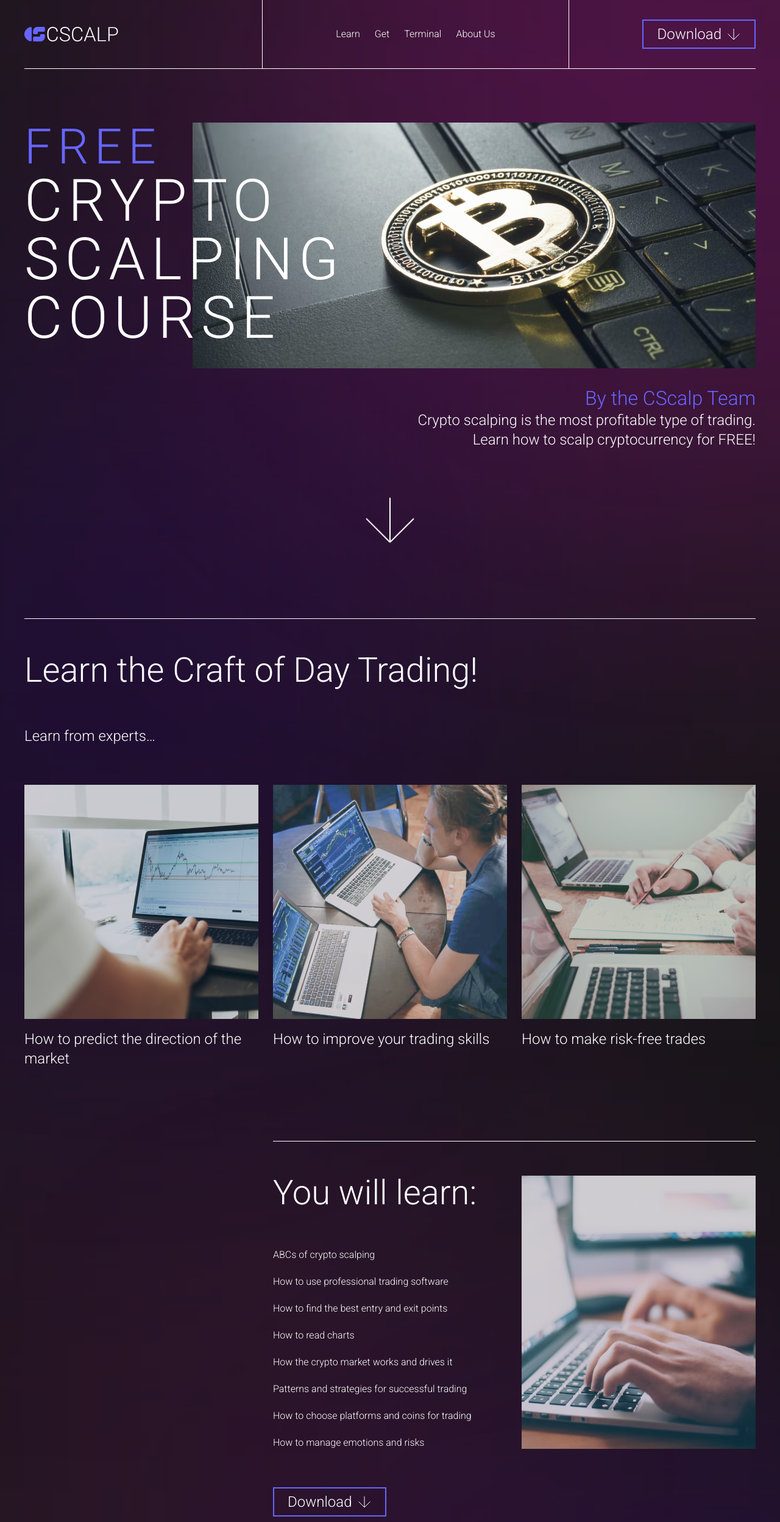
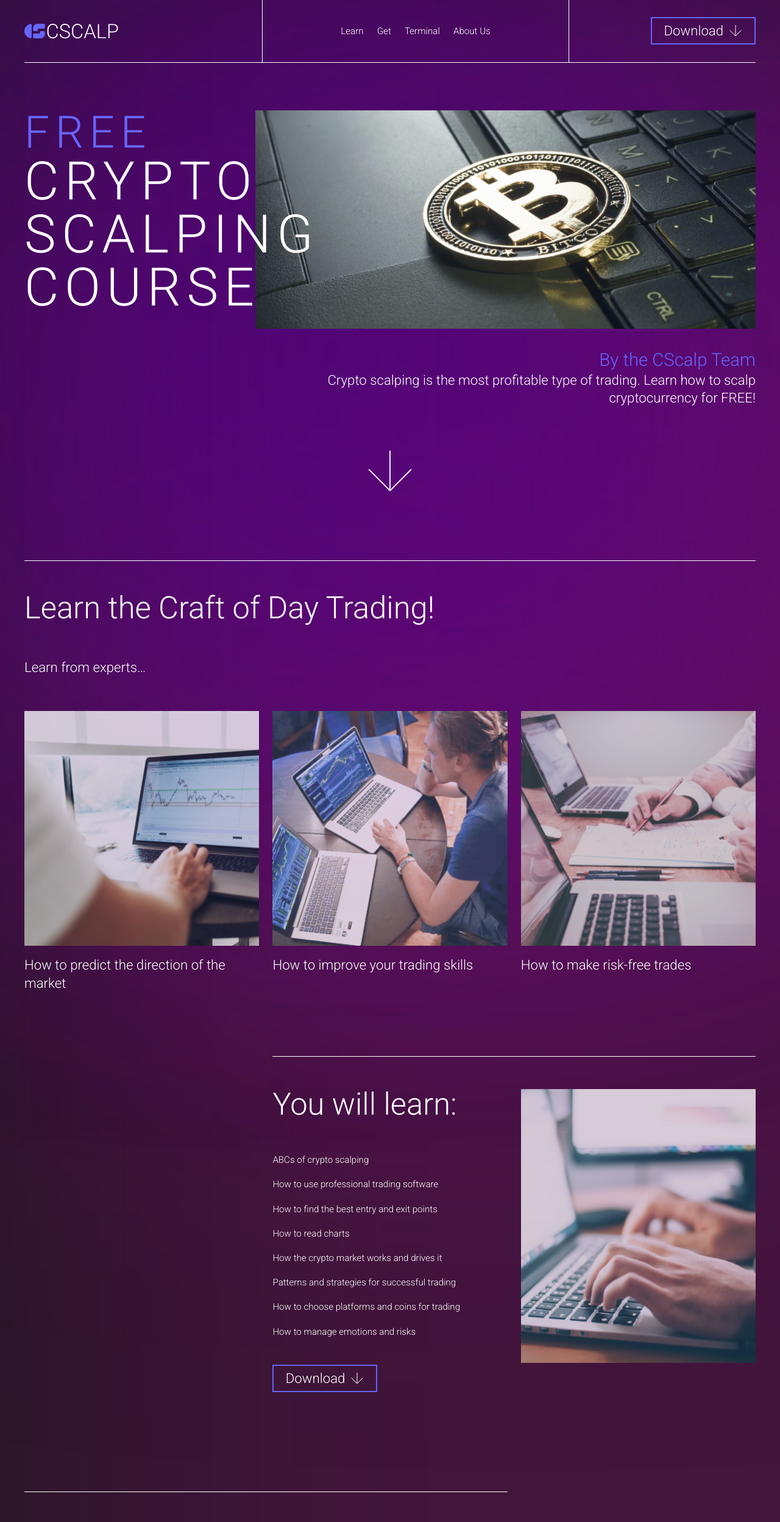
Before and after one commit to noctua815/cscalp, a website built with Parcel: page src/index.html in a window 1280 px wide. Shown: the top 2496 px of the page at 61% size. Built offline with nearby package versions, Linux system fonts and the light colour scheme.

Commit message:
Adaptivity

```diff
--- a/src/styles/_mixins.scss
+++ b/src/styles/_mixins.scss
@@ -5,8 +5,15 @@
   @return calc($val / $basefontSize) + rem;
 }
 
-@function valueByWidth($val) {
+@function value-by-width($val) {
   @return calc($val / $layoutWidth * 100) + vw;
+}
+
+@function clamp-calc($min-width, $max-width, $size-at-min-width, $size-at-max-width) {
+  $slope: ($size-at-max-width - $size-at-min-width) / ($max-width - $min-width);
+  $y-axis-intersection: -1 * $min-width * $slope + $size-at-min-width;
+  $return-value: clamp(#{$size-at-min-width}, #{$y-axis-intersection} + #{$slope} * 100vw, #{$size-at-max-width});
+  @return $return-value;
 }
 
 @mixin placeholder {
@@ -41,25 +48,10 @@
   overflow: hidden;
 }
 
-@mixin scrollbars($size, $foreground-color, $background-color: mix($foreground-color, white,  50%)) {
-  // For Google Chrome
-  &::-webkit-scrollbar {
-    width:  $size;
-    height: $size;
-  }
+@mixin for-table {
+  @media (max-width: $tablet) { @content; }
+}
 
-  &::-webkit-scrollbar-thumb {
-    background: $foreground-color;
-    border-radius: 4px;
-  }
-
-  &::-webkit-scrollbar-track {
-    background: $background-color;
-  }
-
-  // For Internet Explorer
-  body {
-    scrollbar-face-color: $foreground-color;
-    scrollbar-track-color: $background-color;
-  }
+@mixin for-mobile {
+  @media (max-width: $mobile) { @content; }
 }
--- a/src/styles/_variables.scss
+++ b/src/styles/_variables.scss
@@ -23,12 +23,5 @@
 
 // OTHER
 
-//$base-border-radius: 16px;
-//$big-border-radius: 24px;
-//$phone: 480px;
-//$big-phone: 640px;
-//$small-tablet: 768px;
-//$tablet: 960px;
-//$desktop: 1152px;
-//$big-desktop: 1560px;
-//$max-layout: 1680px;
+$tablet: 800px; // 720
+$mobile: 500px; // 390
--- a/src/styles/base/_layout.scss
+++ b/src/styles/base/_layout.scss
@@ -96,6 +96,16 @@
   height: 24px;
   background: url("../images/logo.svg") no-repeat center/contain;
   transition: opacity .25s;
+
+  @include for-table {
+    width: 108px;
+    height: 16px;
+  }
+
+  @include for-mobile {
+    width: 82px;
+    height: 12px;
+  }
 }
 
 .header {
@@ -103,19 +113,30 @@
     display: flex;
     align-items: stretch;
     justify-content: space-around;
-    min-height: 112px;
     border-bottom: 1px solid $color-light;
+
+    @include for-mobile {
+      flex-wrap: wrap;
+      border: none;
+    }
 
     & > div {
       display: flex;
       align-items: center;
-      //flex: 1;
-      padding: 32px 0;
+      padding: clamp-calc(720px, 1440px, 16px, 32px) 0;
     }
   }
 
   &__left {
     width: 32.5%;
+
+    @include for-table {
+      width: 24%;
+    }
+
+    @include for-mobile {
+      width: 37%;
+    }
   }
 
   &__center {
@@ -123,6 +144,17 @@
     justify-content: center;
     border-left: 1px solid $color-light;
     border-right: 1px solid $color-light;
+
+    @include for-table {
+      width: 50%;
+    }
+
+    @include for-mobile {
+      border-right: none;
+      width: auto;
+      flex: 1;
+      justify-content: flex-end;
+    }
 
     a {
       display: block;
@@ -134,19 +166,37 @@
     width: 25.5%;
     justify-self: end;
     justify-content: flex-end;
+
+    @include for-mobile {
+      width: 100%;
+      border-top: 1px solid $color-light;
+      justify-content: center;
+      padding: 14px 0 !important;
+    }
   }
 }
 
 .menu {
   display: flex;
-  gap: 24px;
+  gap: clamp-calc(720px, 1440px, 16px, 24px);
+
+  a {
+    font-size: clamp-calc(720px, 1440px, 12px, 16px);
+
+    @include for-mobile {
+      font-size: 10px;
+    }
+  }
 }
 
 .btn {
   position: relative;
   display: inline-flex;
   align-items: center;
-  padding: 8px 26px 8px 24px;
+  padding-top: 8px;
+  padding-bottom: 8px;
+  padding-left: clamp-calc(720px, 1440px, 12px, 24px);
+  padding-right: clamp-calc(720px, 1440px, 12px, 26px);
   cursor: pointer;
   user-select: none;
 
@@ -170,8 +220,8 @@
 
   &__text {
     margin-right: 10px;
-    font-size: 24px;
-    line-height: 32px;
+    font-size: clamp-calc(720px, 1440px, 16px, 24px);
+    line-height: clamp-calc(720px, 1440px, 18px, 32px);
   }
 
   &__icon {
@@ -182,7 +232,12 @@
 }
 
 .hero {
-  padding: 88px 0 130px;
+  padding-top: clamp-calc(720px, 1440px, 44px, 88px);
+  padding-bottom: clamp-calc(720px, 1440px, 80px, 130px);
+
+  @include for-mobile {
+    padding: 32px 0 70px;
+  }
 
   &__wr {
     position: relative;
@@ -193,17 +248,17 @@
     z-index: 1;
     display: flex;
     flex-direction: column;
-    margin-bottom: 67px;
+    margin-bottom: value-by-width(67);
   }
 
   &__title {
-    margin-bottom: 64px;
+    margin-bottom: value-by-width(64);
     text-transform: uppercase;
   }
 
   &__descr {
     align-self: flex-end;
-    max-width: 560px;
+    width: value-by-width(792);
     text-align: right;
   }
 
@@ -212,10 +267,14 @@
     z-index: 0;
     top: 0;
     right: 0;
-    width: 100%;
-    max-width: 924px;
-    height: 403px;
-    background-color: #6666FF;
+    width: value-by-width(924);
+    overflow: hidden;
+
+    &:after {
+      content: '';
+      padding-top: 43.6%;
+      float: left;
+    }
 
     img {
       @include cover-img;
@@ -223,25 +282,42 @@
   }
 
   &__down {
-    width: 80px;
-    height: 80px;
+    width: clamp-calc(720px, 1440px, 48px, 80px);
+    height: clamp-calc(720px, 1440px, 48px, 80px);
     margin: 0 auto;
     background: url("../images/down-big.svg") no-repeat center/contain;
     animation: MoveUpDown 2s ease-in infinite alternate;
+
+    @include for-mobile {
+      width: 24px;
+      height: 24px;
+    }
   }
 }
 
 
 .section {
   border-top: 1px solid $color-light;
-  padding-top: 56px;
+  padding-top: clamp-calc(720px, 1440px, 40px, 56px);
+
+  @include for-mobile {
+    padding-top: 32px;
+  }
 
   &__title {
-    margin-bottom: 64px;
+    margin-bottom: clamp-calc(720px, 1440px, 32px, 64px);
+
+    @include for-mobile {
+      padding-top: 16px;
+    }
   }
 
   &__text {
-    margin-bottom: 64px;
+    margin-bottom: clamp-calc(720px, 1440px, 32px, 64px);
+
+    @include for-mobile {
+      padding-top: 16px;
+    }
   }
 
   &__grid {
@@ -250,23 +326,35 @@
     grid-template-areas: 'item item item'
     '. section-1 section-1'
     'section-2 section-2 .';
-    gap: 24px;
+    gap: clamp-calc(720px, 1440px, 16px, 24px);
+
+    @include for-mobile {
+      gap: 8px;
+    }
   }
 
   &--course {
-    margin-top: 56px;
+    margin-top: clamp-calc(720px, 1440px, 80px, 120px);
+
+    @include for-mobile {
+      margin-top: 64px;
+    }
 
     .section__title {
-      margin-bottom: 48px;
-    }
+      margin-bottom: clamp-calc(720px, 1440px, 24px, 48px);
 
-    .double-item--right {
-
+      @include for-mobile {
+        margin-bottom: 16px;
+      }
     }
   }
 
   &--reasons {
-    margin-top: 56px;
+    margin-top: clamp-calc(720px, 1440px, 80px, 120px);
+
+    @include for-mobile {
+      margin-top: 60px;
+    }
   }
 }
 
@@ -301,50 +389,87 @@
 
 .double-item {
   border-top: 1px solid $color-light;
-  padding-top: 56px;
+  padding-top: clamp-calc(720px, 1440px, 40px, 56px);
 
   &--right {
     grid-area: section-1;
-    margin-top: 95px;
+    margin-top: clamp-calc(720px, 1440px, 40px, 95px);
+
+    @include for-table {
+      grid-area: inherit;
+      grid-column: 1/-1;
+    }
   }
 
   &--left {
     grid-area: section-2;
-    margin-top: 95px;
+    margin-top: clamp-calc(720px, 1440px, 60px, 95px);
+
+    @include for-table {
+      grid-area: inherit;
+      grid-column: 1/-1;
+    }
+
+    @include for-mobile {
+      margin-top: 56px;
+    }
   }
 
   &--terminal {
-    margin-top: 64px;
-    padding-top: 86px;
+    margin-top: clamp-calc(720px, 1440px, 32px, 64px);
+    padding-top: clamp-calc(720px, 1440px, 40px, 86px);
 
-    //p {
-    //  max-width: 360px;
-    //}
+    @include for-mobile {
+      margin-top: 24px;
+      padding-top: 30px;
+    }
   }
 
   &--traders {
-    margin-top: 35px;
+    margin-top: clamp-calc(720px, 1440px, 60px, 100px);
+
+    @include for-mobile {
+      margin-top: 40px;
+    }
   }
 
   &__top {
     display: flex;
-    gap: 24px;
-    margin-bottom: 60px;
+    gap: clamp-calc(720px, 1440px, 16px, 24px);
+
+    @include for-mobile {
+      gap: 8px;
+    }
+  }
+
+  &__top + * {
+    margin-bottom: clamp-calc(720px, 1440px, 32px, 60px);
+    @include for-mobile {
+      margin-bottom: 16px;
+    }
   }
 
   &__title {
-    margin-bottom: 64px;
+    margin-bottom: clamp-calc(720px, 1440px, 32px, 64px);
   }
 
   &__text {
     flex: 1;
 
     h2 {
-      margin-bottom: 64px;
+      margin-bottom: clamp-calc(720px, 1440px, 32px, 64px);
+
+      @include for-mobile {
+        margin-bottom: 16px;
+      }
     }
 
     .extra-text {
-      margin-bottom: 64px;
+      margin-bottom: clamp-calc(720px, 1440px, 32px, 64px);
+
+      @include for-mobile {
+        margin-bottom: 16px;
+      }
     }
 
   }
@@ -363,7 +488,7 @@
   grid-area: item;
 
   &__list {
-    margin-bottom: 44px;
+    margin-bottom: clamp-calc(720px, 1440px, 24px, 44px);
   }
 }
 
@@ -371,20 +496,29 @@
   display: flex;
   align-items: center;
   justify-content: space-between;
-  gap: 24px;
+  gap: clamp-calc(720px, 1440px, 16px, 24px);
   padding: 16px 0;
+
+  @include for-mobile {
+    gap: 8px;
+  }
 
   & + & {
     border-top: 1px solid $color-light;
   }
 
   &__name {
-    font-size: 32px;
-    line-height: 40px;
+    width: 65%;
+    font-size: clamp-calc(720px, 1440px, 20px, 32px);
+    line-height: 1.25;
+
+    @include for-mobile {
+      font-size: 16px;
+    }
 
     span:nth-child(1) {
       display: inline-block;
-      width: 26px;
+      width: clamp-calc(720px, 1440px, 14px, 26px);
     }
 
     span:nth-child(2) {
@@ -396,24 +530,43 @@
   }
 
   &__descr {
+    width: 35%;
     max-width: 384px;
   }
 }
 
 .reason-descr {
   & + & {
-    margin-top: 64px;
+    margin-top: clamp-calc(720px, 1440px, 32px, 64px);
+
+    @include for-mobile {
+      margin-top: 16px;
+    }
   }
 }
 
 .subscribe-form {
   grid-area: section-2 / 1;
-  margin-top: 35px;
-  padding-top: 56px;
+  margin-top: clamp-calc(720px, 1440px, 60px, 100px);
+  padding-top: clamp-calc(720px, 1440px, 40px, 56px);
   border-top: 1px solid $color-light;
 
+  @include for-mobile {
+    margin-top: 40px;
+    padding-top: 32px;
+  }
+
+  @include for-table {
+    grid-area: inherit;
+    grid-column: 1 / -1;
+
+    & > * {
+      width: calc(50% - 12px);
+    }
+  }
+
   &__title {
-    margin-bottom: 32px;
+    margin-bottom: clamp-calc(720px, 1440px, 16px, 32px);
   }
 }
 
@@ -421,7 +574,11 @@
   max-width: 384px;
 
   &__email {
-    margin-bottom: 32px;
+    margin-bottom: clamp-calc(720px, 1440px, 16px, 32px);
+
+    @include for-mobile {
+      margin-bottom: 8px;
+    }
   }
 
   button {
@@ -433,13 +590,21 @@
     color: $color-light;
 
     &.btn {
-      height: 72px;
+      height: clamp-calc(720px, 1440px, 40px, 72px);
       justify-content: center;
+
+      @include for-mobile {
+        height: 32px;
+      }
     }
 
     .btn__text {
-      font-size: 32px;
-      line-height: 40px;
+      font-size: clamp-calc(720px, 1440px, 20px, 32px);
+      line-height: 1.25;
+
+      @include for-mobile {
+        font-size: 14px;
+      }
     }
   }
 }
@@ -465,10 +630,14 @@
     height: 100%;
     outline: none;
     background: none;
-    font-size: 24px;
+    font-size: clamp-calc(720px, 1440px, 16px, 24px);
     color: $color-light;
-    line-height: 32px;
+    line-height: 2;
     padding: 10px 50px 10px 0;
+
+    @include for-mobile {
+      font-size: 12px;
+    }
 
     &::placeholder {
       color: $color-light;
@@ -495,14 +664,25 @@
 
 // Footer
 .footer {
-  margin-top: 120px;
+  margin-top: clamp-calc(720px, 1440px, 80px, 120px);
+
+  @include for-mobile {
+    margin-top: 64px;
+  }
 
   &__wr {
     display: flex;
     justify-content: space-between;
-    gap: 24px;
-    padding: 56px 0 120px;
+    gap: clamp-calc(720px, 1440px, 16px, 24px);
+    padding-top: clamp-calc(720px, 1440px, 40px, 56px);
+    padding-bottom: clamp-calc(720px, 1440px, 80px, 120px);
     border-top: 1px solid $color-light;
+
+    @include for-mobile {
+      gap: 8px;
+      padding-top: 32px;
+      padding-bottom: 64px;
+    }
   }
 
   &__col {
@@ -514,8 +694,7 @@
   }
 
   &__copyrights {
-    font-size: 16px;
-    line-height: 32px;
+    line-height: 2;
     text-transform: uppercase;
   }
 }
@@ -523,8 +702,12 @@
 .footer-links {
   &__item {
     text-transform: uppercase;
-    font-size: 16px;
-    line-height: 32px;
+    font-size: clamp-calc(720px, 1440px, 12px, 16px);
+    line-height: 2;
+
+    @include for-mobile {
+      margin-top: 10px;
+    }
 
     a {
       text-decoration: underline;
@@ -539,14 +722,22 @@
 
 .social {
   display: flex;
-  gap: 24px;
+  gap: clamp-calc(720px, 1440px, 16px, 24px);
+
+  @include for-mobile {
+    gap: 8px;
+  }
 }
 
 .social-item {
   position: relative;
-  width: 24px;
-  height: 24px;
+  width: clamp-calc(720px, 1440px, 16px, 24px);
+  height: clamp-calc(720px, 1440px, 16px, 24px);
   transition: opacity $transition-time ease;
+
+  @include for-mobile {
+    gap: 8px;
+  }
 
   &:hover {
     opacity: 0.7;
--- a/src/styles/base/_text.scss
+++ b/src/styles/base/_text.scss
@@ -1,6 +1,5 @@
 h1 {
-  font-size: clamp(2rem, 15vw, 6rem);
-  //font-size: 96px;
+  font-size: clamp(32px, 6.8vw, 96px);
   line-height: 1;
   letter-spacing: 0.6rem;
 
@@ -9,41 +8,71 @@
   }
 
   span:nth-child(1) {
-    font-size: 80px;
+    font-size: clamp(24px, 5.7vw, 80px);
     color: $color-primary;
   }
 }
 
 h2 {
-  font-size: 56px;
+  font-size: clamp-calc(720px, 1440px, 32px, 56px);
   line-height: 1;
+
+  @include for-mobile {
+    font-size: 24px;
+  }
 }
 
 h3 {
-  font-size: 32px;
-  line-height: 40px;
+  font-size: clamp-calc(720px, 1440px, 20px, 32px);
+  line-height: 1.25;
+
+  @include for-mobile {
+    font-size: 16px;
+  }
 }
 
 h4 {
-  margin-bottom: 24px;
-  font-size: 24px;
-  line-height: 32px;
+  margin-bottom: clamp-calc(720px, 1440px, 12px, 24px);
+  font-size: clamp-calc(720px, 1440px, 16px, 24px);
+  line-height: 1.33;
+
+  @include for-mobile {
+    font-size: 12px;
+    margin-bottom: 8px;
+  }
 }
 
 p {
-  font-size: 16px;
-  line-height: 20px;
+  font-size: clamp-calc(720px, 1440px, 12px, 16px);
+  line-height: 1.25;
+
+  @include for-mobile {
+    font-size: 10px;
+  }
 
   & + & {
-    margin-top: 24px;
+    margin-top: clamp-calc(720px, 1440px, 12px, 24px);
+
+    @include for-mobile {
+      margin-top: 8px;
+    }
   }
 
   &.medium-text {
-    font-size: 24px;
-    line-height: 32px;
+    font-size: clamp-calc(720px, 1440px, 16px, 24px);
+    line-height: clamp(16px, 2.3vw, 32px);
+
+    @include for-mobile {
+      font-size: 12px;
+      line-height: 14px;
+    }
 
     & + & {
-      margin-top: 32px;
+      margin-top: clamp-calc(720px, 1440px, 12px, 32px);
+
+      @include for-mobile {
+        margin-top: 8px;
+      }
     }
   }
 
@@ -57,9 +86,13 @@
 }
 
 .extra-text {
-  font-size: 80px;
+  font-size: clamp-calc(720px, 1440px, 40px, 80px);
   line-height: 1;
   color: $color-primary;
+
+  @include for-mobile {
+    font-size: 32px;
+  }
 }
 
 .up-text {
@@ -68,7 +101,7 @@
 
 a {
   color: $color-light;
-  line-height: 20px;
+  line-height: 1.25;
   text-decoration: none;
   transition: color $transition-time ease;
 
```
Also changed, not shown: src/index.html (+1 -1 lines), src/js/index.js (+9 -0 lines).
